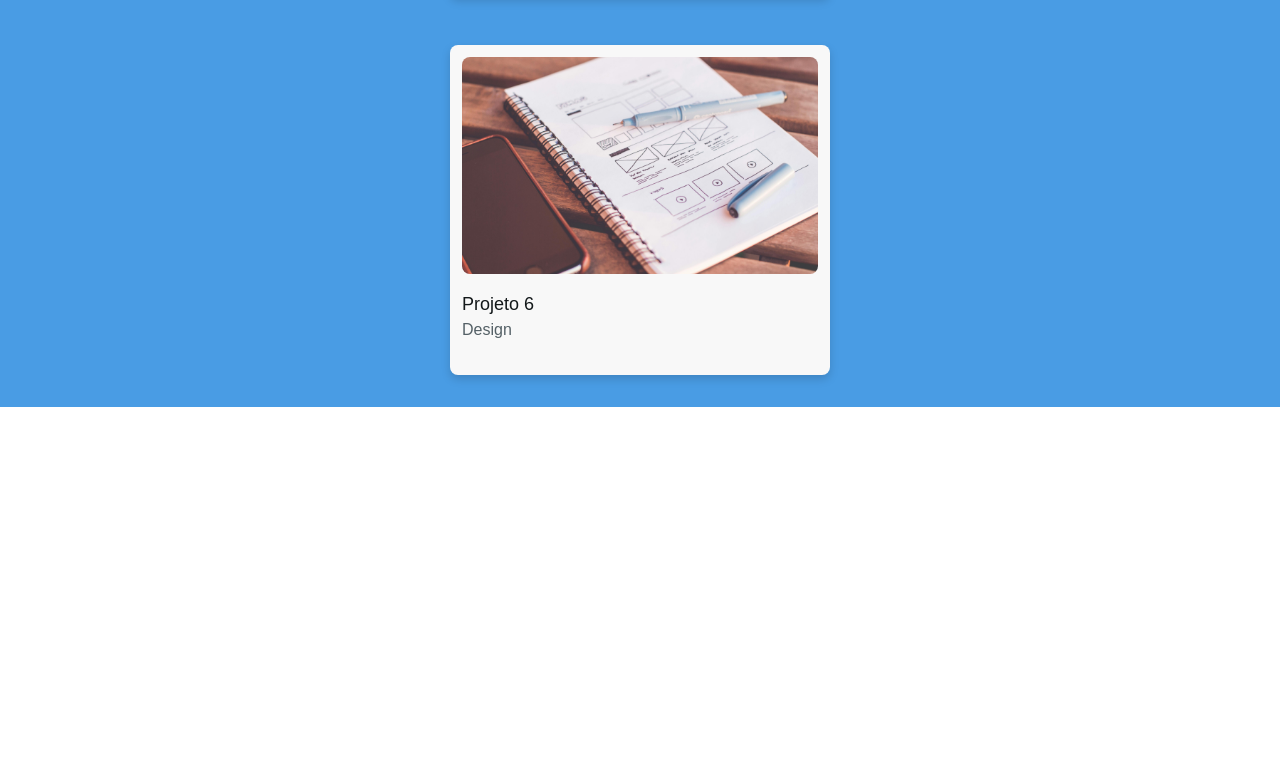
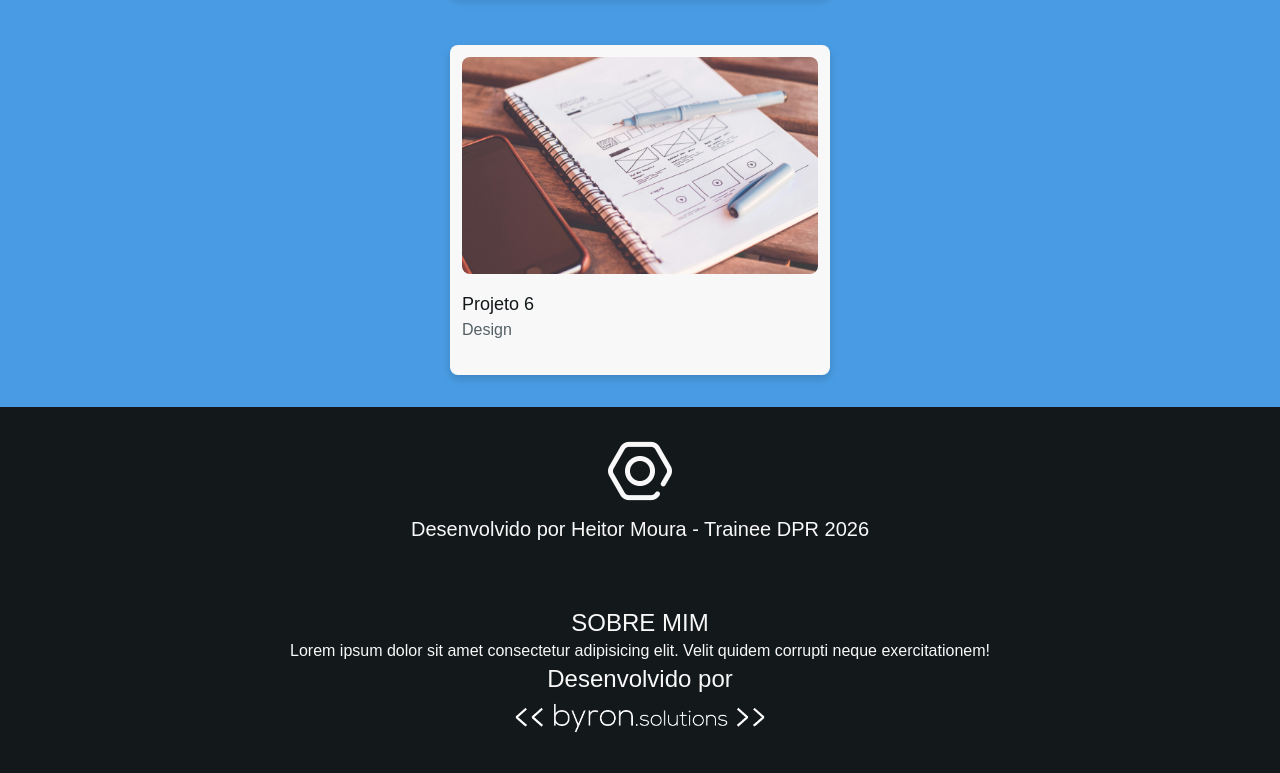
Before and after one commit to HeitorSrm/Portifolio_Tailwind, a website built with Vite: page index.html in a window 1280 px wide. Shown: the part 3024-3797 px from the top of the page. Before the commit the page ends 3431 px from the top, so only its background shows below. Built offline with nearby package versions, Linux system fonts and the light colour scheme; a web font is replaced by a local one.

Commit message:
feat: criacao da secao footer

```diff
--- a/index.html
+++ b/index.html
@@ -125,5 +125,27 @@
         </div>
       </div>
     </section>
+    <!--FOOTER-->
+    <footer class="bg-black text-white flex flex-col p-8 gap16">
+      <div class="flex flex-col items-center gap-16">
+        <div class="flex flex-col items-center gap-3">
+          <div class="size-16">
+            <img src="/icon_logo.png" alt="Logo do site">
+          </div>
+          <p class="text-xl">Desenvolvido por Heitor Moura - Trainee DPR 2026</p>
+        </div>
+        <div class="text-center gap-2">
+          <h3 class="text-2xl">SOBRE MIM</h3>
+          <p class="text-base">Lorem ipsum dolor sit amet consectetur adipisicing elit. Velit quidem corrupti neque exercitationem!
+          </p>
+        </div>
+      </div>
+      <div class="flex flex-col items-center">
+        <p class="text-2xl">Desenvolvido por</p>
+        <div class="max-w-[260px]">
+          <img src="/logo_byron.png" alt="Logo da byron.solutions">
+        </div>
+      </div>
+    </footer>
   </body>
 </html>
```
